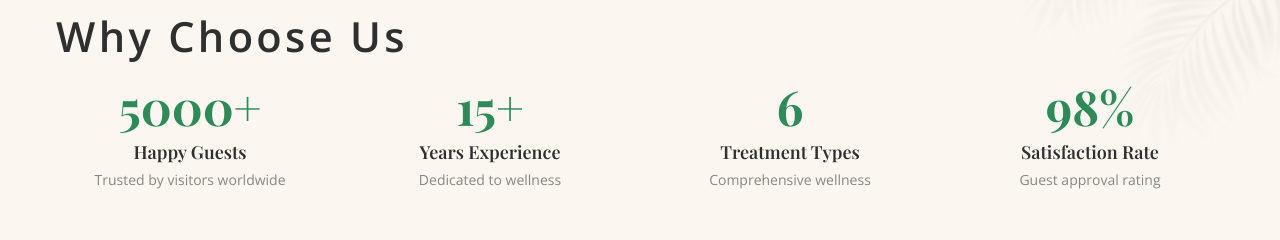
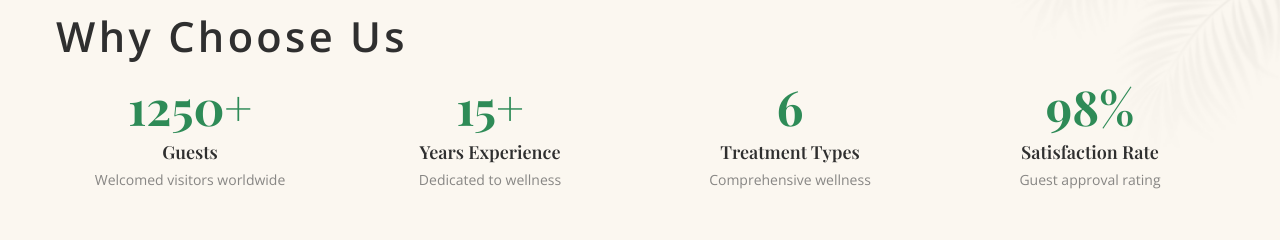
Before and after one commit to santhushii/OluSpa, a React (Vite) app in the folder client/: page / in a window 1280 px wide. Shown: the part 960-1200 px from the top of the page. Built offline with nearby package versions, Linux system fonts and the light colour scheme.

Commit message:
Add TikTok social link

```diff
--- a/client/src/components/icons/SocialIcon.tsx
+++ b/client/src/components/icons/SocialIcon.tsx
@@ -23,6 +23,12 @@ const icons: Record<SocialIconName, (props: IconProps) => JSX.Element> = {
       {title ? <title>{title}</title> : null}
       <path d="M20 7.4c.7-.5 1.2-1.1 1.6-1.8-.7.3-1.3.5-2 .6a3.5 3.5 0 0 0-6 2.4c0 .3 0 .6.1.8A10 10 0 0 1 4 5.6a3.5 3.5 0 0 0 1.1 4.6c-.5 0-1-.2-1.5-.4v.1a3.5 3.5 0 0 0 2.9 3.4c-.3.1-.7.1-1 .1h-.7a3.5 3.5 0 0 0 3.3 2.5A7 7 0 0 1 3 18.4a10 10 0 0 0 5.4 1.6c6.5 0 10-5.4 10-10V9c.7-.5 1.3-1.1 1.8-1.8-.6.3-1.3.5-2 .6.7-.4 1.2-1 1.5-1.6z" />
     </svg>
+  ),
+  tiktok: ({ className, title }) => (
+    <svg viewBox="0 0 24 24" className={className} role="img" aria-hidden={title ? undefined : true} focusable="false">
+      {title ? <title>{title}</title> : null}
+      <path d="M18.2 7.7a5.6 5.6 0 0 1-3-1v8.2a5.2 5.2 0 1 1-5.2-5.2 5.1 5.1 0 0 1 1 .1v2.6a2.3 2.3 0 0 0-.9-.2 2.4 2.4 0 1 0 2.4 2.4V3h2.8a3 3 0 0 0 3 3h.9v2.8a6 6 0 0 1-2-.9Z" />
+    </svg>
   )
 };
 
@@ -31,5 +37,6 @@ type Props = IconProps & {
 };
 
 export function SocialIcon({ name, className = "h-5 w-5 fill-current", title }: Props) {
-  return icons[name]({ className, title });
+  const IconComponent = icons[name];
+  return IconComponent ? IconComponent({ className, title }) : null;
 }
--- a/client/src/data/content.ts
+++ b/client/src/data/content.ts
@@ -3,7 +3,7 @@ import type { ContactInfo, SiteContent, SocialLink } from "../types/content";
 const sharedSocials: ReadonlyArray<SocialLink> = [
   { label: "Facebook", href: "https://facebook.com", icon: "facebook" },
   { label: "Instagram", href: "https://instagram.com", icon: "instagram" },
-  { label: "Twitter", href: "https://twitter.com", icon: "twitter" }
+  { label: "TikTok", href: "https://www.tiktok.com/@oluayurveda", icon: "tiktok" }
 ] as const;
 
 const primaryContact: ContactInfo = {
@@ -117,7 +117,7 @@ export const site = {
       { label: "Booking.com", href: "https://www.booking.com/hotel/lk/olu-ayurveda-beach-resort.html?aid=356980&label=gog235jc-10CAsohQFCGW9sdS1heXVydmVkYS1iZWFjaC1yZXNvcnRIM1gDaIUBiAEBmAEzuAEXyAEM2AED6AEB-AEBiAIBqAIBuALc_t3IBsACAdICJGQ4YjY2MDQyLWExMDQtNGRjZi1iMzY1LWNmMjA0ZjkxYzdkY9gCAeACAQ&sid=c56c2d17a032b5e7e98bc9dd08389b2a&dest_id=-2228935&dest_type=city&dist=0&group_adults=2&group_children=0&hapos=1&hpos=1&no_rooms=1&req_adults=2&req_children=0&room1=A%2CA&sb_price_type=total&sr_order=popularity&srepoch=1763147622&srpvid=26dd872eaca40d3d&type=total&ucfs=1&" }
     ],
     socials: sharedSocials,
-    note: "Copyright © 2025 - OLU Ayurveda Beach Resort - All Rights Reserved. Concept, Design & Development by Web Lankan"
+    note: "Copyright © 2025 - OLU Ayurveda Beach Resort - All Rights Reserved. Concept, Design & Development by DW Marketing"
   },
   gallery: {
     images: [
@@ -132,7 +132,7 @@ export const site = {
     ]
   },
   whatsapp: {
-    phone: primaryContact.phone,
+    phone: "+94 77 503 0038",
     message: "Hello! I'm interested in learning more about your Ayurveda treatments and would like to book a session."
   },
   testimonials: {
@@ -231,10 +231,10 @@ export const site = {
   stats: {
     items: [
       {
-        number: 5000,
+        number: 1250,
         suffix: "+",
-        label: "Happy Guests",
-        description: "Trusted by visitors worldwide"
+        label: "Guests",
+        description: "Welcomed visitors worldwide"
       },
       {
         number: 15,
--- a/client/src/types/content.ts
+++ b/client/src/types/content.ts
@@ -1,4 +1,4 @@
-export type SocialIcon = "facebook" | "instagram" | "twitter";
+export type SocialIcon = "facebook" | "instagram" | "twitter" | "tiktok";
 
 export type SocialLink = {
   label: string;
```
